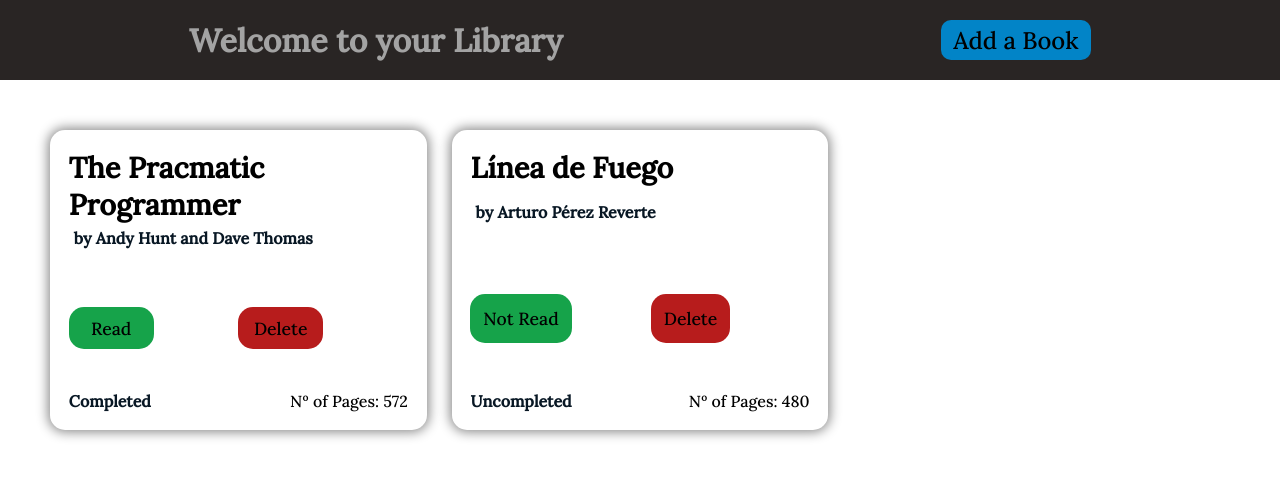
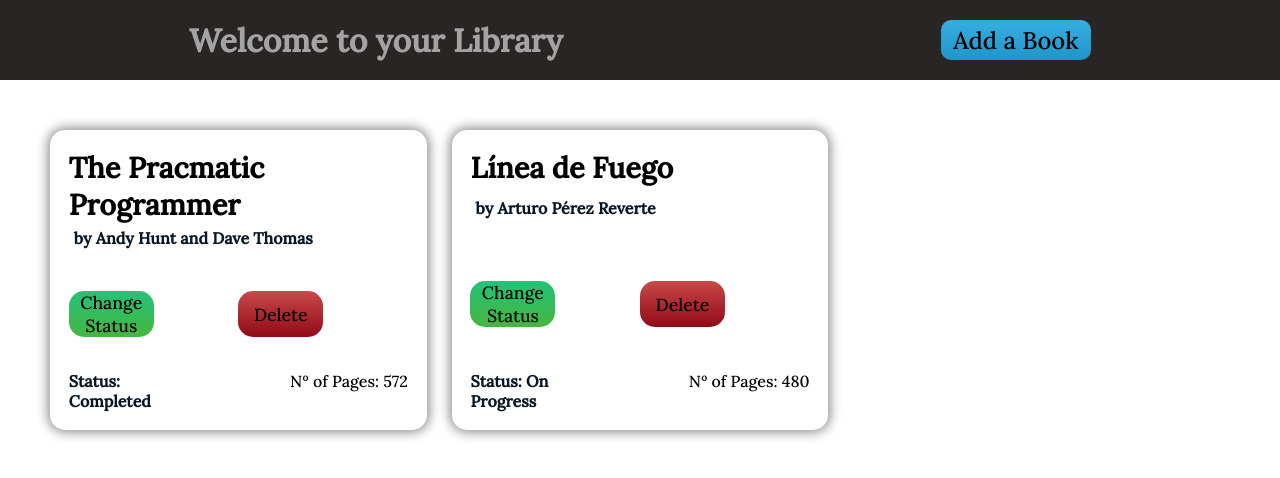
Before and after one commit to portaTuimil/Personal_Web_Library, a plain HTML site: page index.html in a window 1280 px wide. Drawn offline with nearby package versions, Linux system fonts and the light colour scheme.

Commit message:
Project base Finished

```diff
--- a/script.js
+++ b/script.js
@@ -104,7 +104,7 @@
     //Read:
 
     let divRead = document.createElement('h3')
-    divRead.textContent = book.isRead ? 'Completed' : 'Uncompleted';
+    divRead.textContent = book.isRead ? 'Status: Completed' : 'Status: On Progress';
 
     //Pages:
     let divPages = document.createElement('p');
@@ -115,19 +115,28 @@
     buttonDelete.classList.add('delete')
     buttonDelete.textContent = 'Delete';
 
-    /**/
+    //Delete Sistem:
     buttonDelete.addEventListener('click', ()=>{
         myLibrary.splice(myLibrary.indexOf(book),1);
         createBook();
     })
 
-
-    /**/
-
     //Button Read:
     let buttonRead = document.createElement('button');
     buttonRead.classList.add('read')
-    buttonRead.textContent = book.isRead ? 'Read':'Not Read' ;
+    buttonRead.textContent = 'Change Status';
+
+
+    //Change Status:
+    buttonRead.addEventListener('click', ()=>{
+        if (book.isRead){
+            book.isRead = false;
+        } else{
+            book.isRead = true;
+        }
+        createBook();
+    })
+
 
     //Publish div:
     container.appendChild(div);
@@ -139,15 +148,6 @@
     div.appendChild(buttonRead)
 }}
 
-//Delete Books;
-/*let deleteButtons = document.querySelectorAll('.delete')
-
-deleteButtons.forEach(button=> button.addEventListener('click', (e)=> {
-    console.log(e);
-}))*/
-
-
-
 
 // Test:
 addBookToLibrary('The Pracmatic Programmer', 'Andy Hunt and Dave Thomas', '572', true)
--- a/styles.css
+++ b/styles.css
@@ -23,7 +23,7 @@
 
 .btn{
     border: none;
-    background-color: #0284c7;
+    background-image: linear-gradient(-180deg, #37AEE2 0%, #1E96C8 100%);
     border-radius: 10px;
     height: 40px;
     width: 150px;
@@ -32,8 +32,8 @@
 
 .btn:hover{
     cursor: pointer;
-    background-color: #0ea5e9;
-    transform: translatey(2px);
+    opacity: 90%;
+    transform: translatey(2px) translateX(2px);
 }
 
 /*https://www.w3schools.com/howto/howto_css_modals.asp*/
@@ -177,14 +177,14 @@
     text-align: end;
     position: relative;
     grid-row: 6;
-    grid-column-start: 2;
+    grid-column-start: 3;
     grid-column-end: 6;
 
 }
 
 .books > div > .delete{
     grid-row: 4;
-    background-color: #b71c1c;
+    background: linear-gradient(-180deg, rgba(201,73,73,1) 0%, rgba(144,10,23,1) 100%);
     border-radius: 15px;
     border: none;
     font-size: 1.1rem;
@@ -194,7 +194,7 @@
 
 .books > div > .read{
     grid-row: 4;
-    background-color: #16a34a;
+    background: linear-gradient(180deg, rgba(34,195,121,1) 0%, rgba(71,181,63,1) 100%);
     border-radius: 15px;
     border: none;
     font-size: 1.1rem;
@@ -203,7 +203,6 @@
 }
 
 .books > div > button:hover{
-    transform: translateX(2px) translateY(2px);
     opacity: 90%;
     cursor: pointer;
 }
```
